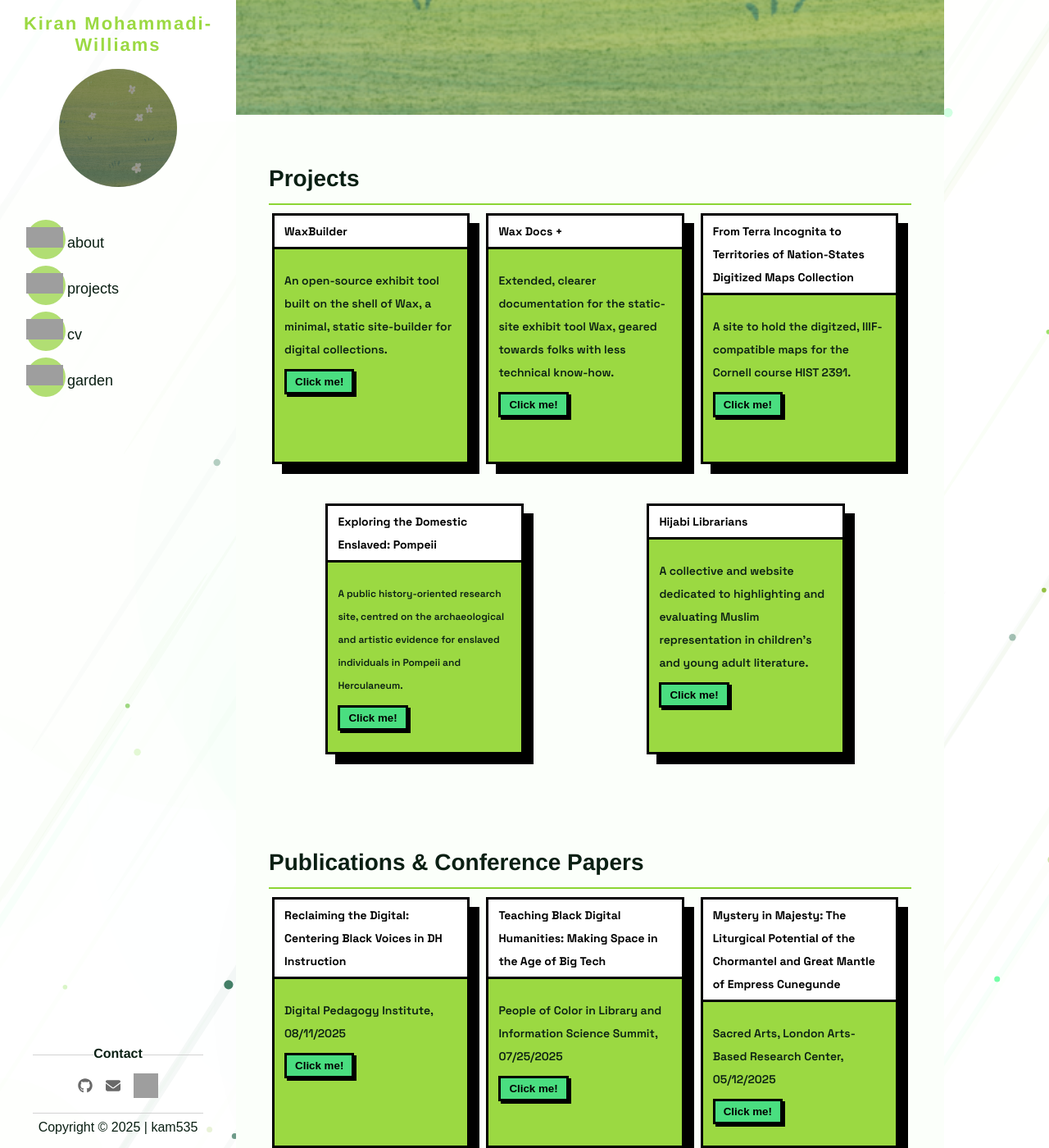
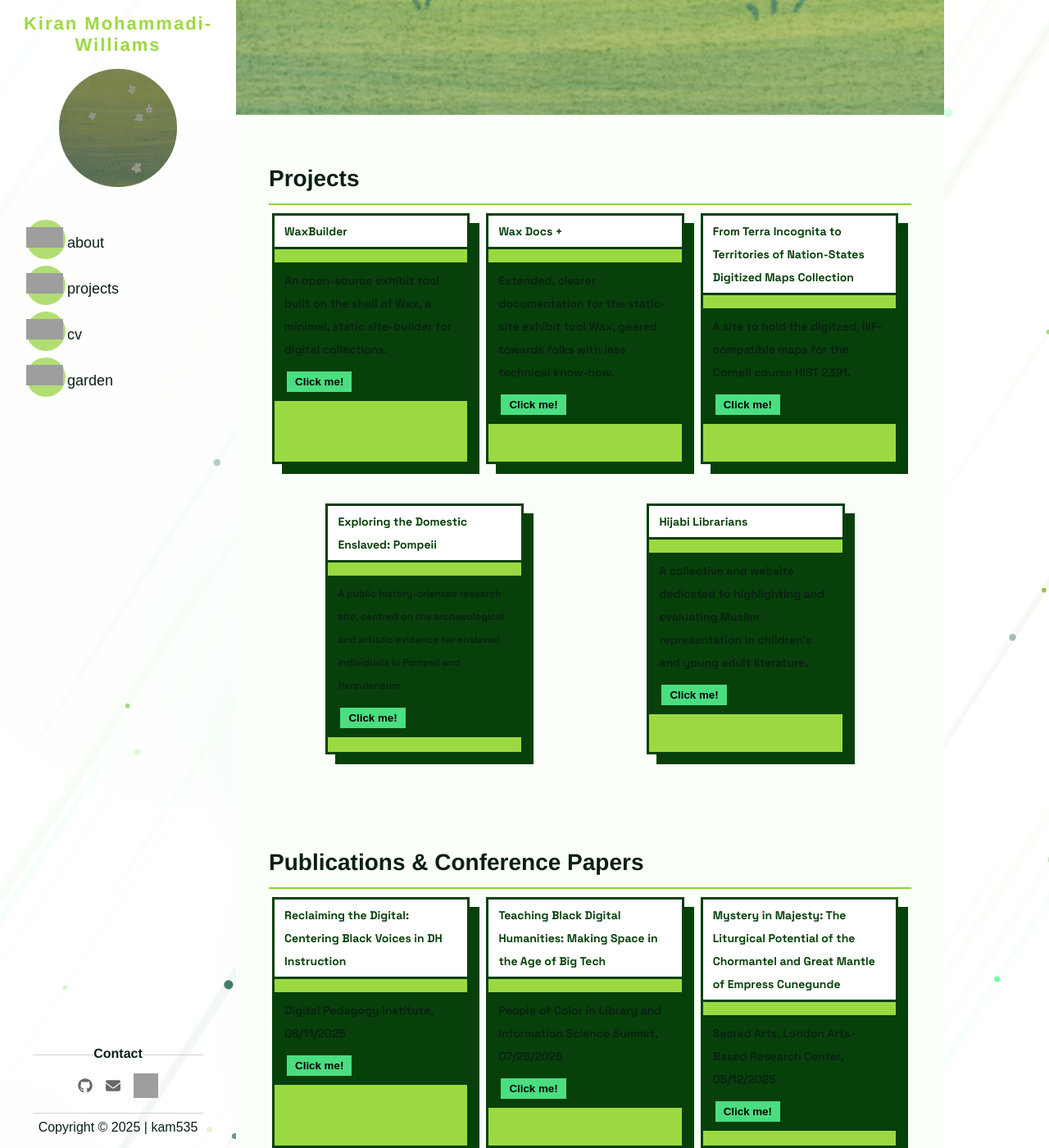
Before and after one commit to green-queen/green-queen.github.io, a Jekyll site: the page built from _pages/projects.md, in a window 1280 px wide and 1400 px high, scrolled down 392 px. Shown: the whole window at 82% size. Built offline with Jekyll 4.4.1, drawn with Linux system fonts in a browser that asks for light colours; some web fonts are replaced; grey boxes are pictures that could not be loaded.

Commit message:
Update post.scss

```diff
--- a/_sass/post.scss
+++ b/_sass/post.scss
@@ -9,8 +9,8 @@
   height: 300px;
   translate: -6px -6px;
   background: #9BD942;
-  border: 3px solid #000000;
-  box-shadow: 12px 12px 0 #000000;
+  border: 3px solid #07400a;
+  box-shadow: 12px 12px 0 #07400a;
   overflow: hidden;
   transition: all 0.3s ease;
   margin-top: 0;
@@ -28,23 +28,23 @@
   font-weight: 900;
   background: #ffffff;
   padding: 5px 12px;
-  color: #000000;
-  border-bottom: 3px solid #000000;
+  color: #07400a;
+  border-bottom: 3px solid #07400a;
 }
 
 .content {
   padding: 8px 12px;
   font-size: 14px;
   font-weight: 600;
-  background: #9BD942;
+  background: #07400a;
   margin-top: -2rem;
 }
 
 .button {
   padding: 5px 10px;
   margin-top: 10px;
-  border: 3px solid #000000;
-  box-shadow: 3px 3px 0 #000000;
+  border: 3px solid #07400a;
+  box-shadow: 3px 3px 0 #07400a;
   font-weight: 750;
   background: #4ade80;
   transition: all 0.3s ease;
@@ -53,13 +53,13 @@
 
 .button:hover {
   translate: 1.5px 1.5px;
-  box-shadow: 1.5px 1.5px 0 #000000;
-  background: #1ac2ff;
+  box-shadow: 1.5px 1.5px 0 #07400a;
+  background: #ffffff;
 }
 
 .button:active {
   translate: 3px 3px;
-  box-shadow: 0 0 0 #000000;
+  box-shadow: 0 0 0 #07400a;
 }
 
 .card:hover {
```
